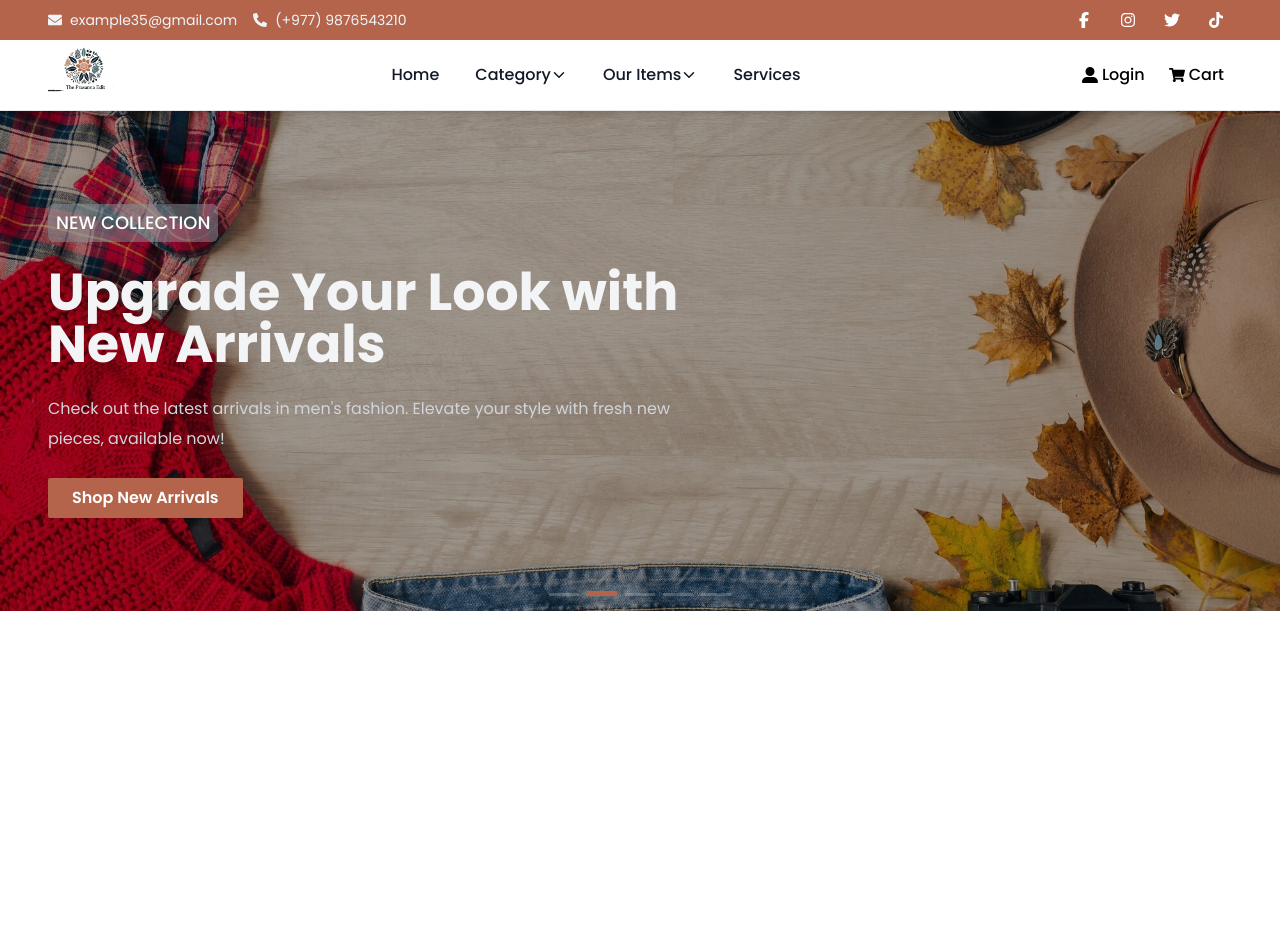
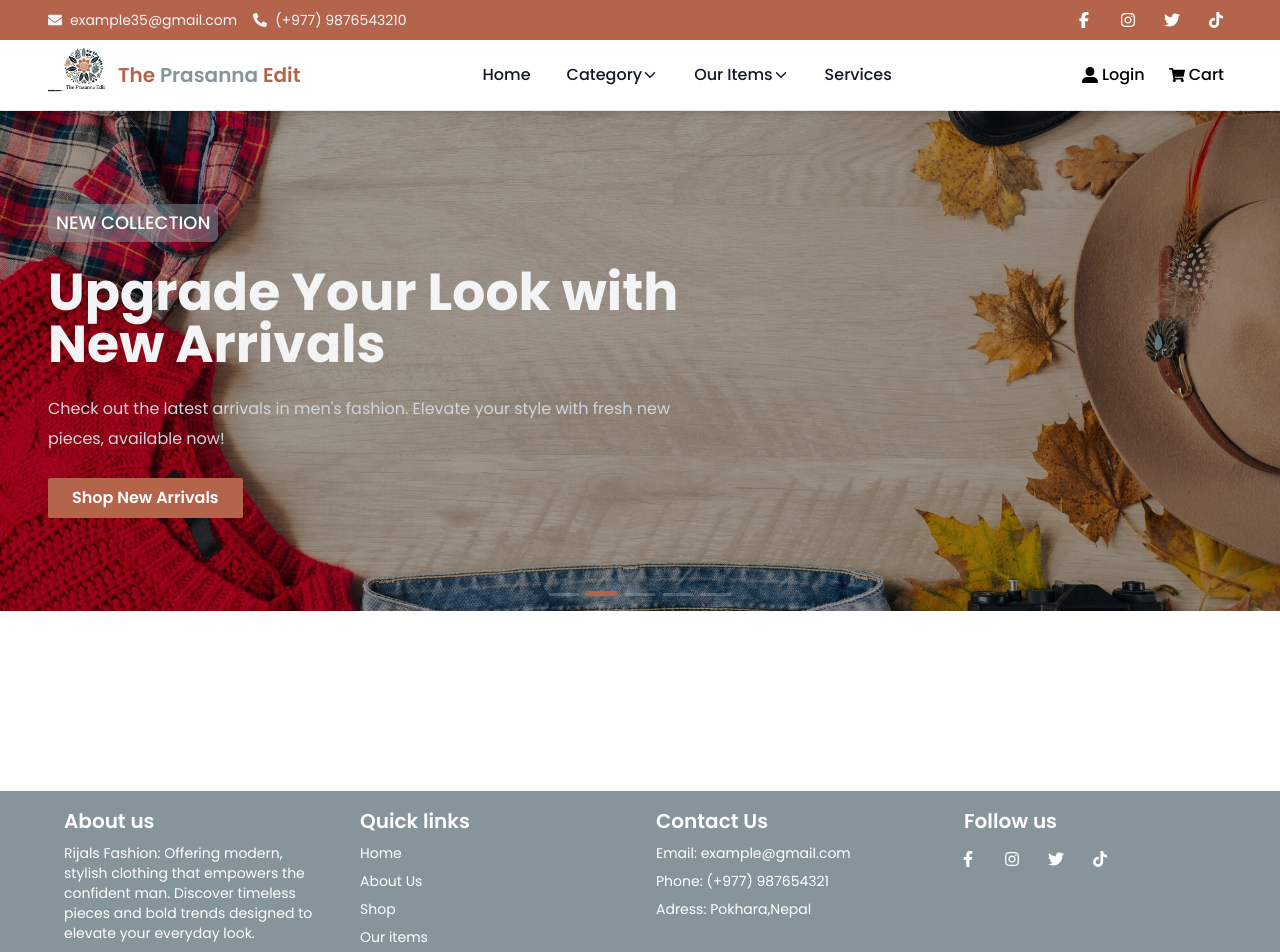
Before and after one commit to prasannarijal35/ecom-project, a Next.js app: page / in a window 1280 px wide. Shown: the top 952 px of the page. Before the commit the page ends 800 px from the top, so only its background shows below. Built offline with nearby package versions, Linux system fonts and the light colour scheme.

Commit message:
Footer section added

```diff
--- a/src/components/common/footer/Footer.tsx
+++ b/src/components/common/footer/Footer.tsx
@@ -1,3 +1,92 @@
+import Link from "next/link";
+import { BsCCircle } from "react-icons/bs";
+import { FaFacebookF, FaInstagram, FaTiktok, FaTwitter } from "react-icons/fa";
+
 export default function Footer() {
-  return <></>;
+  return (
+    <footer className="w-full">
+      <div className="container text-white bg-secondary">
+        <div className="grid md:grid-cols-4 gap-8 p-4 mx-auto ">
+          <div>
+            <h1 className="text-xl mb-2 font-semibold">About us</h1>
+            <p className="text-sm">
+              Rijals Fashion: Offering modern, stylish clothing that empowers
+              the confident man. Discover timeless pieces and bold trends
+              designed to elevate your everyday look.
+            </p>
+          </div>
+          <div>
+            <h1 className="text-xl mb-2 font-semibold">Quick links</h1>
+            <ul className="space-y-2 text-sm">
+              <li>
+                <Link href="/" className="hover:text-primary">
+                  Home
+                </Link>
+              </li>
+              <li>
+                <Link href="/" className="hover:text-primary">
+                  About Us
+                </Link>
+              </li>
+              <li>
+                <Link href="/" className="hover:text-primary">
+                  Shop
+                </Link>
+              </li>
+              <li>
+                <Link href="/" className="hover:text-primary">
+                  Our items
+                </Link>
+              </li>
+            </ul>
+          </div>
+          <div className="flex flex-col">
+            <h1 className="text-xl mb-2 font-semibold">Contact Us</h1>
+            <ul className="space-y-2 text-sm">
+              <li>Email: example@gmail.com</li>
+              <li>Phone: (+977) 987654321</li>
+              <li>Adress: Pokhara,Nepal</li>
+            </ul>
+          </div>
+          <div className="">
+            <h1 className="text-xl mb-2 font-semibold ml-3">Follow us</h1>
+            <div className="flex md:flex items-center gap-3">
+              <Link
+                href="https://facebook.com"
+                target="_blank"
+                className=" transition-all duration-300 text-white rounded-full  p-2  hover:text-primary hover:bg-white flex justify-center items-center"
+              >
+                <FaFacebookF />
+              </Link>
+              <Link
+                href="https://instagram.com"
+                target="_blank"
+                className=" transition-all duration-300 text-white rounded-full  p-2  hover:text-primary hover:bg-white flex justify-center items-center"
+              >
+                <FaInstagram />
+              </Link>
+              <Link
+                href="https://x.com"
+                target="_blank"
+                className=" transition-all duration-300 text-white rounded-full  p-2  hover:text-primary hover:bg-white flex justify-center items-center"
+              >
+                <FaTwitter />
+              </Link>
+              <Link
+                href="https://tiktok.com"
+                target="_blank"
+                className=" transition-all duration-300 text-white rounded-full  p-2  hover:text-primary hover:bg-white flex justify-center items-center"
+              >
+                <FaTiktok />
+              </Link>
+            </div>
+          </div>
+        </div>
+        <div className="mt-7 flex justify-center items-center gap-1 border-t border-gray-400 font-light text-[12px]">
+          <BsCCircle size={12} />
+          Rijals fashion. All Rights reserved.
+        </div>
+      </div>
+    </footer>
+  );
 }
--- a/src/components/common/header/NavLink.tsx
+++ b/src/components/common/header/NavLink.tsx
@@ -23,7 +23,7 @@ export default function NavLink({ title, link, dropdowns }: Props) {
         href={link}
         className={`flex justify-center items-center py-2 px-3 w-full ${
           dropdownOpen ? "text-primary" : "text-gray-900"
-        } } text-gray-900 hover:bg-gray-100 md:hover:bg-transparent md:hover:text-primary md:p-01 md:hover:text-[17px] transition-all duration-300`}
+        } } text-gray-900 hover:bg-gray-100 md:hover:bg-transparent md:hover:text-primary md:p-01 `}
       >
         <span>{title}</span>
         {dropdowns && dropdowns.length > 0 && <IoChevronDownOutline />}
--- a/src/components/common/header/Navbar.tsx
+++ b/src/components/common/header/Navbar.tsx
@@ -23,6 +23,8 @@ export default function Navbar() {
               href="/"
               className="flex items-center space-x-3 rtl:space-x-reverse "
             >
+              <div className="flex items-center justify-center gap-0">
+                <div>
                   <Image
                     src={logo}
                     alt="Logo"
@@ -31,6 +33,11 @@ export default function Navbar() {
                     quality={100}
                     className="h-auto w-[70px]"
                   />
+                </div>
+                <div className="font-semibold text-primary text-xl">
+                  The <span className="text-secondary">Prasanna</span> Edit
+                </div>
+              </div>
             </Link>
             <NavProfiles toogleNav={toogleNav} />
             <NavbarMenu openNav={openNav} />
--- a/src/components/home/Hero.tsx
+++ b/src/components/home/Hero.tsx
@@ -11,7 +11,7 @@ import { SingleSliderItem } from "@/components/home";
 
 export default function Hero() {
   return (
-    <section className="w-auto h-[80vh]">
+    <section className="w-auto h-auto md:h-[85vh]">
       <Swiper
         autoplay={{ delay: 3000, disableOnInteraction: false }}
         slidesPerView={1}
```
Lines whose indentation alone changed are shown as unchanged.
